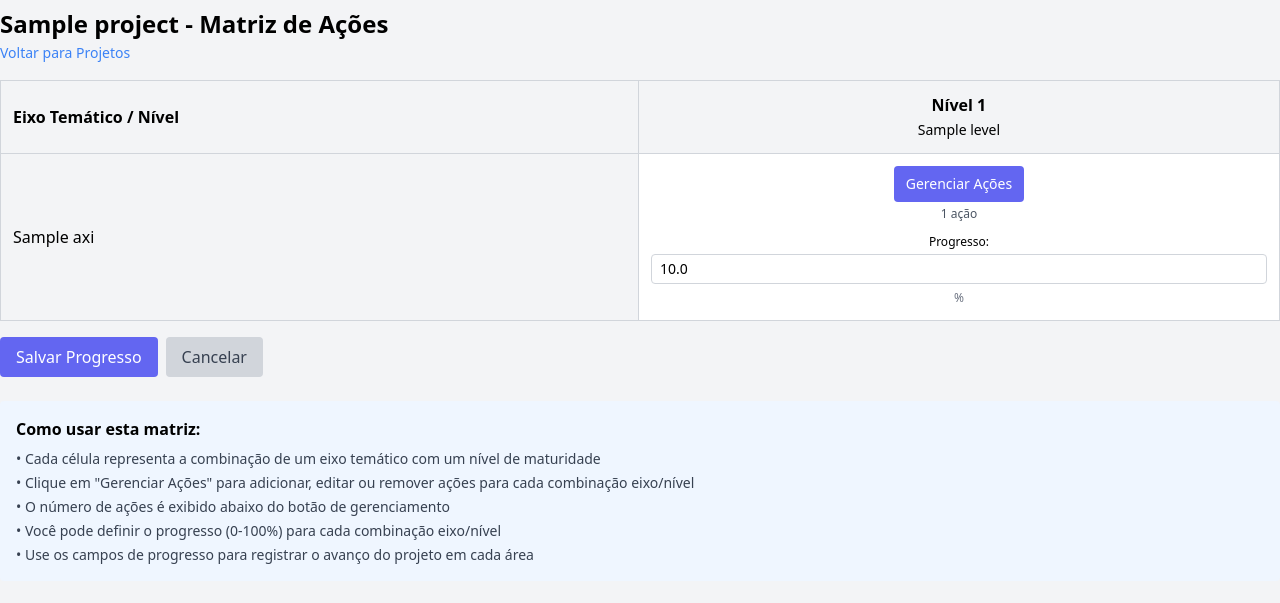
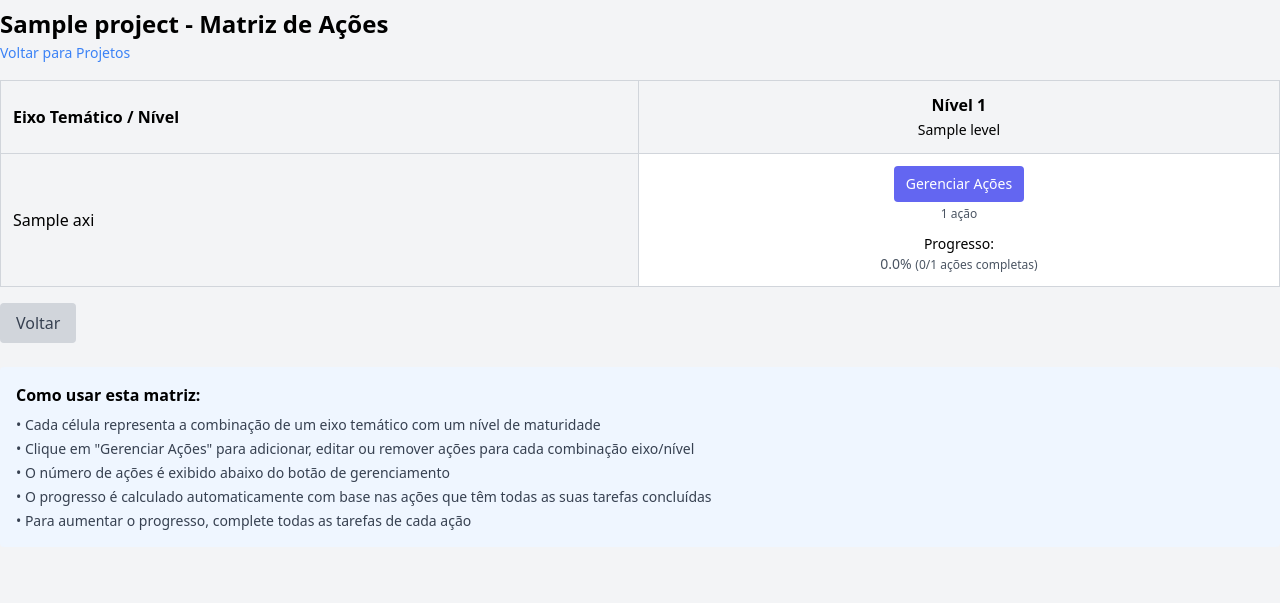
Before and after one commit to FabioCruz20/active_aging_planner, a Django app: page /planning/projects/1/manage_actions_matrix in a window 1280 px wide. Shown: the part 40-643 px from the top of the page. Run offline with Django 4.2, Linux system fonts and the light colour scheme; tables that the repository leaves empty hold one stand-in row (values such as "Sample post"); some libraries are stand-ins or nearby versions.

Commit message:
feat: update display of progress percentage in the action matrix

```diff
--- a/planning/templates/projects/manage_actions_matrix.html
+++ b/planning/templates/projects/manage_actions_matrix.html
@@ -7,7 +7,7 @@
         <a href="{% url 'projects:list' %}" class="text-sm text-blue-500">Voltar para Projetos</a>
     </div>
 
-    <form method="post" class="mb-6">
+    <div class="mb-6">
         {% csrf_token %}
 
         <div class="overflow-x-auto">
@@ -45,18 +45,13 @@
                                     </div>
 
                                     <div class="mt-2">
-                                        <label class="block text-xs font-medium mb-1">Progresso:</label>
-                                        <input
-                                            type="number"
-                                            name="progress_{{ axis.id }}_{{ level.id }}"
-                                            value="{{ cell_data.progress|floatformat:1 }}"
-                                            min="0"
-                                            max="100"
-                                            step="0.1"
-                                            class="w-full px-2 py-1 border border-gray-300 rounded text-sm"
-                                            placeholder="0.0"
-                                        >
-                                        <span class="text-xs text-gray-500">%</span>
+                                        <div class="text-sm">
+                                            <div class="font-medium">Progresso:</div>
+                                            <div class="text-gray-600">
+                                                {{ cell_data.progress|floatformat:1 }}%
+                                                <span class="text-xs">({{ cell_data.completed_actions }}/{{ cell_data.total_actions }} ações completas)</span>
+                                            </div>
+                                        </div>
                                     </div>
                                 {% endif %}
                             {% empty %}
@@ -72,18 +67,13 @@
                                 </div>
 
                                 <div class="mt-2">
-                                    <label class="block text-xs font-medium mb-1">Progresso:</label>
-                                    <input
-                                        type="number"
-                                        name="progress_{{ axis.id }}_{{ level.id }}"
-                                        value="0"
-                                        min="0"
-                                        max="100"
-                                        step="0.1"
-                                        class="w-full px-2 py-1 border border-gray-300 rounded text-sm"
-                                        placeholder="0.0"
-                                    >
-                                    <span class="text-xs text-gray-500">%</span>
+                                    <div class="text-sm">
+                                        <div class="font-medium">Progresso:</div>
+                                        <div class="text-gray-600">
+                                            0%
+                                            <span class="text-xs">(0/0 ações completas)</span>
+                                        </div>
+                                    </div>
                                 </div>
                             {% endfor %}
                         </td>
@@ -94,15 +84,12 @@
             </table>
         </div>
 
-        <div class="mt-4 flex gap-2">
-            <button type="submit" class="px-4 py-2 bg-indigo-500 text-white rounded hover:bg-indigo-600">
-                Salvar Progresso
-            </button>
-            <a href="{% url 'projects:list' %}" class="px-4 py-2 bg-gray-300 text-gray-700 rounded hover:bg-gray-400">
-                Cancelar
+        <div class="mt-4">
+            <a href="{% url 'projects:list' %}" class="px-4 py-2 bg-gray-300 text-gray-700 rounded hover:bg-gray-400 inline-block">
+                Voltar
             </a>
         </div>
-    </form>
+    </div>
 
     <div class="mt-6 p-4 bg-blue-50 rounded">
         <h3 class="font-semibold mb-2">Como usar esta matriz:</h3>
@@ -110,8 +97,8 @@
             <li>• Cada célula representa a combinação de um eixo temático com um nível de maturidade</li>
             <li>• Clique em "Gerenciar Ações" para adicionar, editar ou remover ações para cada combinação eixo/nível</li>
             <li>• O número de ações é exibido abaixo do botão de gerenciamento</li>
-            <li>• Você pode definir o progresso (0-100%) para cada combinação eixo/nível</li>
-            <li>• Use os campos de progresso para registrar o avanço do projeto em cada área</li>
+            <li>• O progresso é calculado automaticamente com base nas ações que têm todas as suas tarefas concluídas</li>
+            <li>• Para aumentar o progresso, complete todas as tarefas de cada ação</li>
         </ul>
     </div>
 </div>
--- a/planning/views/projects_views.py
+++ b/planning/views/projects_views.py
@@ -114,41 +114,44 @@ def manage_actions_matrix_view(request, project_id):
             # Buscar ações para este eixo e nível
             actions = models.Action.objects.filter(axis=axis, level=level)
 
-            # Buscar progresso atual para este projeto, eixo e nível
-            try:
-                project_level_axis = models.ProjectLevelAxis.objects.get(
-                    project=project, axis=axis, level=level
-                )
-                progress = project_level_axis.progress_percentage
-            except models.ProjectLevelAxis.DoesNotExist:
-                progress = 0
+            # Buscar ProjectActions e suas tarefas para calcular o progresso
+            project_actions = models.ProjectAction.objects.filter(
+                project=project,
+                axis=axis,
+                level=level
+            )
+
+            total_actions = project_actions.count()
+            completed_actions = 0
+
+            for project_action in project_actions:
+                tasks = models.Task.objects.filter(project_action=project_action)
+                total_tasks = tasks.count()
+                completed_tasks = tasks.filter(status='DONE').count()
+
+                # Se todas as tarefas da ação estão concluídas, incrementa o contador
+                if total_tasks > 0 and total_tasks == completed_tasks:
+                    completed_actions += 1
+
+            # Calcular a porcentagem de progresso
+            progress = (completed_actions / total_actions * 100) if total_actions > 0 else 0
+
+            # Atualizar ou criar o registro de ProjectLevelAxis
+            project_level_axis, _ = models.ProjectLevelAxis.objects.update_or_create(
+                project=project,
+                axis=axis,
+                level=level,
+                defaults={'progress_percentage': progress}
+            )
 
             matrix[axis][level] = {
                 'actions': actions,
-                'progress': progress
+                'progress': progress,
+                'total_actions': total_actions,
+                'completed_actions': completed_actions
             }
 
-    if request.method == 'POST':
-        # Processar atualizações de progresso
-        for axis in axes:
-            for level in levels:
-                progress_key = f'progress_{axis.id}_{level.id}'
-                if progress_key in request.POST:
-                    progress_value = float(request.POST[progress_key])
-
-                    # Criar ou atualizar ProjectLevelAxis
-                    project_level_axis, created = models.ProjectLevelAxis.objects.get_or_create(
-                        project=project,
-                        axis=axis,
-                        level=level,
-                        defaults={'progress_percentage': progress_value}
-                    )
-
-                    if not created:
-                        project_level_axis.progress_percentage = progress_value
-                        project_level_axis.save()
-
-        return redirect('projects:manage_actions_matrix', project_id=project_id)
+    # Removido o processamento POST pois o progresso agora é calculado automaticamente
 
     context = {
         'project': project,
```
